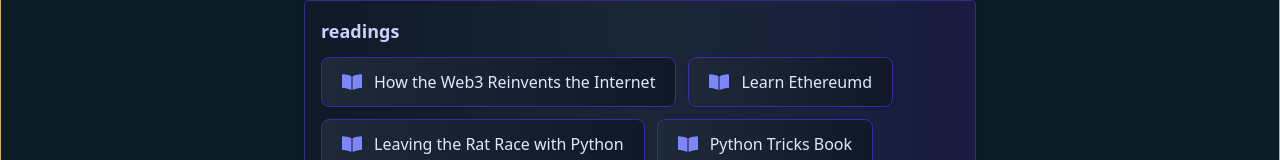
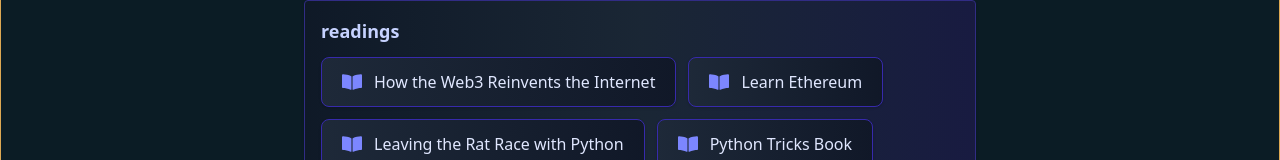
Before and after one commit to TitorRito/web, a Next.js app in the folder web-app/: page /literature in a window 1280 px wide. Shown: the part 1107-1267 px from the top of the page. Built offline with nearby package versions, Linux system fonts and the light colour scheme.

Commit message:
readings added: with links.amend

```diff
--- a/web-app/src/app/literature/page.tsx
+++ b/web-app/src/app/literature/page.tsx
@@ -16,7 +16,7 @@
     title: 'readings',
     children: [
       { name: 'How the Web3 Reinvents the Internet', link: 'https://dokumen.pub/token-economy-how-the-web3-reinvents-the-internet-9783982103839-9783982103815-9783982103846.html' },
-      { name: 'Learn Ethereumd', link: 'https://www.amazon.com/Learn-Ethereum-decentralized-applications-contracts/dp/1789954118' },
+      { name: 'Learn Ethereum', link: 'https://www.amazon.com/Learn-Ethereum-decentralized-applications-contracts/dp/1789954118' },
       { name: 'Leaving the Rat Race with Python', link: 'https://pdfcoffee.com/leavingtheratracewithpythonv1-pdf-free.html' },
       { name: 'Python Tricks Book', link: 'https://archive.org/details/pythontricks/page/n1/mode/2up' },
       { name: 'A Philosophy of Software Design', link: 'https://www.pdfdrive.com/a-philosophy-of-software-design-e195285924.html' },
```
